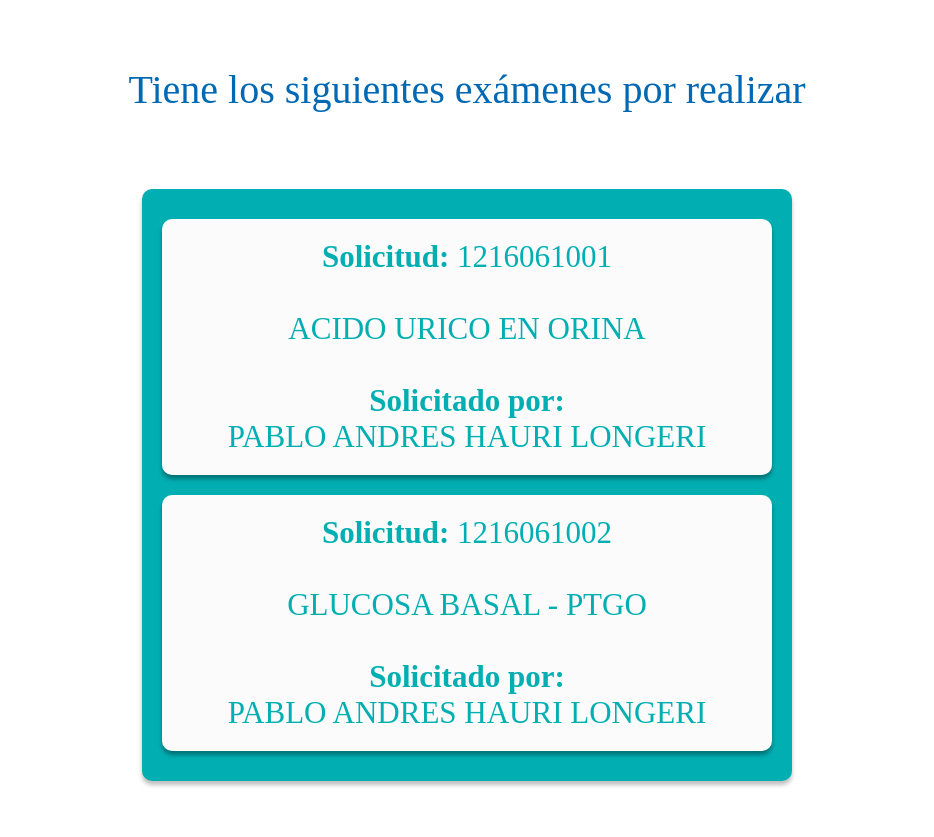
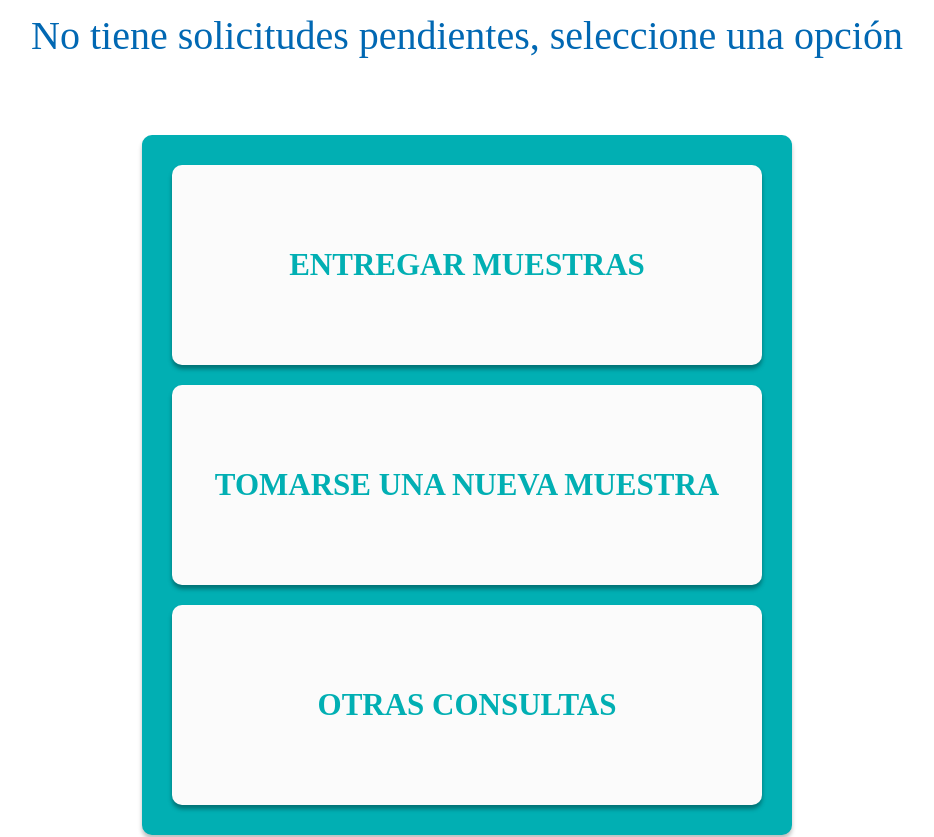
Before and after one commit to cmatus/test-filas-vht, a Next.js app in the folder dispenser/: page /samplingOrders in a window 1280 px wide. Shown: the part 620-1457 px from the top of the page, without its empty margins (73-1007 px from the left). Built offline with nearby package versions, Linux system fonts and the light colour scheme.

Commit message:
preferential state, conditional samplingorders

```diff
--- a/dispenser/src/components/functional/SamplingOrders/SamplingOrders.tsx
+++ b/dispenser/src/components/functional/SamplingOrders/SamplingOrders.tsx
@@ -1,4 +1,4 @@
-import { Fragment } from "react";
+import { Fragment, useEffect } from "react";
 import ReactHtmlParser from "react-html-parser";
 import { useRouter } from "next/router";
 
@@ -7,6 +7,9 @@ import OptionSelect from "@/components/ui/OptionSelect";
 import { samplingOrder } from "../../../data/mockups/laboratory";
 
 import styles from "./SamplingOrders.module.scss";
+import SubMenu from "@/components/ui/SubMenu";
+
+import { useUI } from "@/store/hooks";
 
 interface IOption {
   name: string;
@@ -16,8 +19,31 @@ interface IOption {
   onClick?: any;
 }
 
+const otherOptions = [
+  {
+    name: "deliverSamplings",
+    text: "ENTREGAR MUESTRAS",
+    activity: "lab",
+    path: "/preferential",
+  },
+  {
+    name: "retakeSampling",
+    text: "TOMARSE UNA NUEVA MUESTRA",
+    activity: "lab",
+    path: "/preferential",
+  },
+  {
+    name: "otherQueries",
+    text: "OTRAS CONSULTAS",
+    activity: "lab",
+    path: "/preferential",
+  },
+];
+
 const SamplingOrders = () => {
   const router = useRouter();
+
+  const { setFooterButtons } = useUI();
 
   const dataOptions: IOption[] =
     samplingOrder.resultado.solicitudes[16948832].map((item) => {
@@ -34,6 +60,10 @@ const SamplingOrders = () => {
     router.push("/preferential");
   };
 
+  useEffect(() => {
+    setFooterButtons(["back", "home", "exit"]);
+  }, []);
+
   return (
     <Fragment>
       <h1>
@@ -41,8 +71,17 @@ const SamplingOrders = () => {
         <br />
         SERGIO FLORES DURAN
       </h1>
-      <h2>Tiene los siguientes exámenes por realizar</h2>
-      <OptionSelect options={dataOptions} />
+      {samplingOrder.resultado.solicitud.length > 0 ? (
+        <>
+          <h2>Tiene los siguientes exámenes por realizar</h2>
+          <OptionSelect options={dataOptions} />
+        </>
+      ) : (
+        <>
+          <h2>No tiene solicitudes pendientes, seleccione una opción</h2>
+          <SubMenu options={otherOptions} />
+        </>
+      )}
     </Fragment>
   );
 };
--- a/dispenser/src/components/ui/OptionSelect/OptionSelect.tsx
+++ b/dispenser/src/components/ui/OptionSelect/OptionSelect.tsx
@@ -31,7 +31,7 @@ const OptionSelect = ({ title, subTitle, icon, options }: IOptionSelect) => {
           <div
             className={
               styles.option +
-              `${item.className !== "" ? " " + styles[item.className] : ""}`
+              `${item.className !== "" ? " " + styles[item.className!] : ""}`
             }
             key={idx}
             onClick={item.onClick}
--- a/dispenser/src/components/ui/SubMenu/SubMenu.tsx
+++ b/dispenser/src/components/ui/SubMenu/SubMenu.tsx
@@ -2,6 +2,7 @@ import { useRouter } from "next/router";
 
 import styles from "./SubMenu.module.scss";
 
+import { useUI } from "@/store/hooks";
 interface IOption {
   name: string;
   text: string;
@@ -31,11 +32,15 @@ const SubMenu = ({ options }: ISubMenu) => {
 
 const SubMenuOption = ({ data }: ISubMenuOption) => {
   const router = useRouter();
+
+  const { setOption } = useUI();
+
+  const handleClick = (data: IOption) => {
+    setOption(data.name);
+    router.push(data.path);
+  };
   return (
-    <div
-      className={styles.subMenuOption}
-      onClick={() => router.push(data.path)}
-    >
+    <div className={styles.subMenuOption} onClick={() => handleClick(data)}>
       {data.text}
     </div>
   );
--- a/dispenser/src/data/mockups/laboratory.ts
+++ b/dispenser/src/data/mockups/laboratory.ts
@@ -1,13 +1,14 @@
 export const samplingOrder = {
   validacion: "003",
   resultado: {
-    solicitud: [1297137, 1297138],
+    solicitud: [],
+    //solicitud: [1297137, 1297138],
     solicitudes: {
       "16948832": [
         {
           sol_codigo: "1216061001",
           profesional: "PABLO ANDRES HAURI LONGERI",
-          paciente: "PABLO ANDRES HAURI LONGERI",
+          paciente: "SERGIO FLORES DURAN",
           servicio: "URGENCIA ADULTO",
           agendado: "1",
           prioridad: "1",
@@ -18,7 +19,7 @@ export const samplingOrder = {
         {
           sol_codigo: "1216061002",
           profesional: "PABLO ANDRES HAURI LONGERI",
-          paciente: "PABLO ANDRES HAURI LONGERI",
+          paciente: "SERGIO FLORES DURAN",
           servicio: "URGENCIA ADULTO",
           agendado: "1",
           prioridad: "1",
--- a/dispenser/src/store/hooks/useUI.ts
+++ b/dispenser/src/store/hooks/useUI.ts
@@ -1,21 +1,30 @@
 import { uiStore } from "../zustand/uiStore";
 
 const useUI = () => {
-  const { footerButtons, activity } = uiStore((state) => ({
-    footerButtons: state.footerButtons,
-    activity: state.activity,
-    isLoading: state.isLoading,
-    isError: state.isError,
-    error: state.error,
-  }));
+  const { footerButtons, activity, option, preferential } = uiStore(
+    (state) => ({
+      footerButtons: state.footerButtons,
+      activity: state.activity,
+      option: state.option,
+      preferential: state.preferential,
+      isLoading: state.isLoading,
+      isError: state.isError,
+      error: state.error,
+    })
+  );
 
-  const { setFooterButtons, setActivity } = uiStore();
+  const { setFooterButtons, setActivity, setOption, setPreferential } =
+    uiStore();
 
   return {
     footerButtons,
     setFooterButtons,
     activity,
     setActivity,
+    option,
+    setOption,
+    preferential,
+    setPreferential,
   };
 };
 
--- a/dispenser/src/store/zustand/uiStore.ts
+++ b/dispenser/src/store/zustand/uiStore.ts
@@ -5,16 +5,22 @@ import { IUI } from "@/interfaces/ui";
 interface uiState {
   footerButtons: ("logo" | "home" | "back" | "exit")[];
   activity: string;
+  option: string;
+  preferential: string;
   isLoading: boolean;
   isError: boolean;
   error: string;
   setFooterButtons: (buttons: ("logo" | "home" | "back" | "exit")[]) => void;
   setActivity: (activity: "cdt" | "lab" | "farmacy") => void;
+  setOption: (option: string) => void;
+  setPreferential: (preferential: string) => void;
 }
 
 export const uiStore = create<uiState>((set) => ({
   footerButtons: [],
   activity: "",
+  option: "",
+  preferential: "",
   isLoading: false,
   isError: false,
   error: "",
@@ -26,4 +32,12 @@ export const uiStore = create<uiState>((set) => ({
   setActivity: (activity: "cdt" | "lab" | "farmacy") => {
     set((state) => ({ ...state, activity: activity }));
   },
+
+  setOption: (option: string) => {
+    set((state) => ({ ...state, option: option }));
+  },
+
+  setPreferential: (preferential: string) => {
+    set((state) => ({ ...state, preferential: preferential }));
+  },
 }));
```
Also changed, not shown: dispenser/src/components/functional/Activities/Activities.tsx (+7 -7 lines), dispenser/src/components/functional/Preferential/Preferential.tsx (+41 -8 lines).
